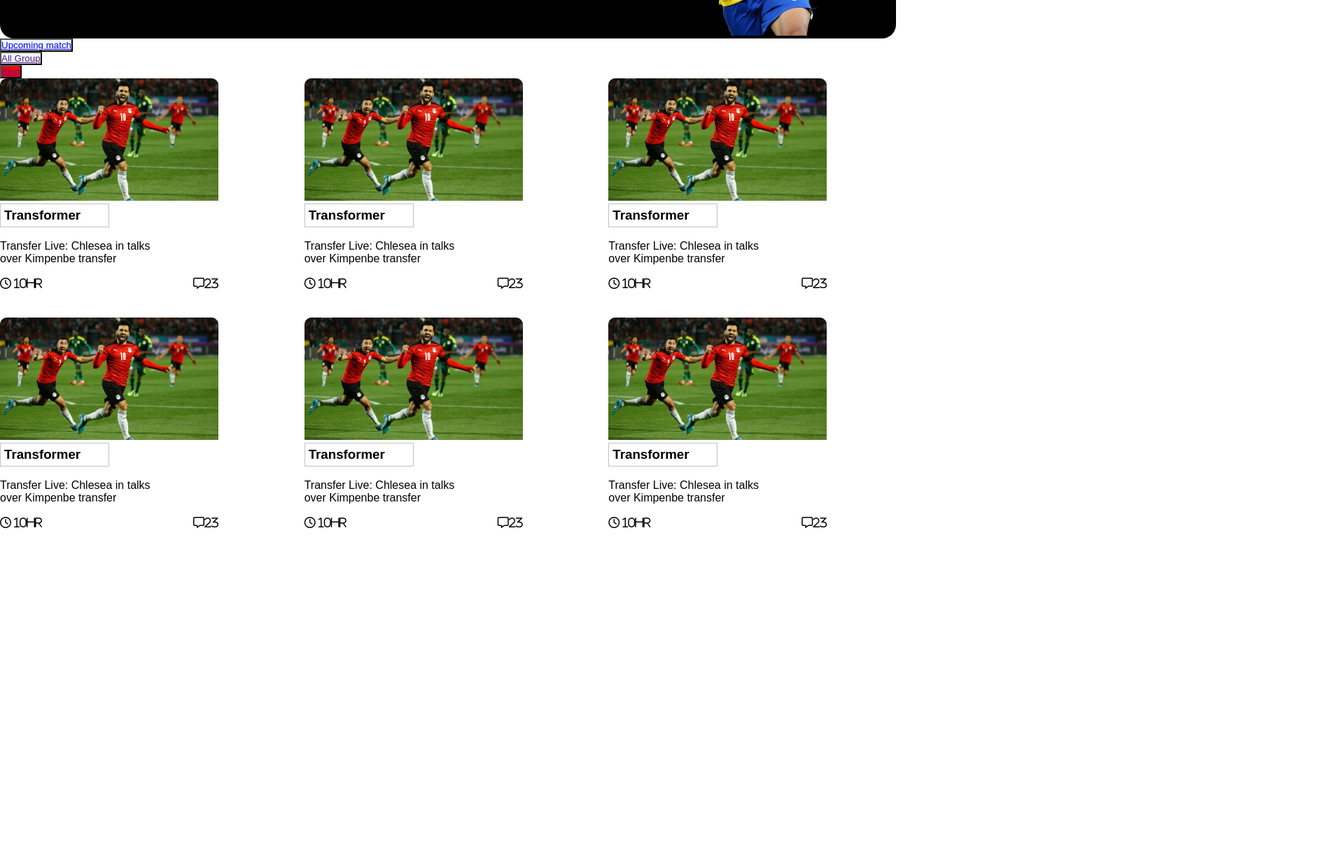
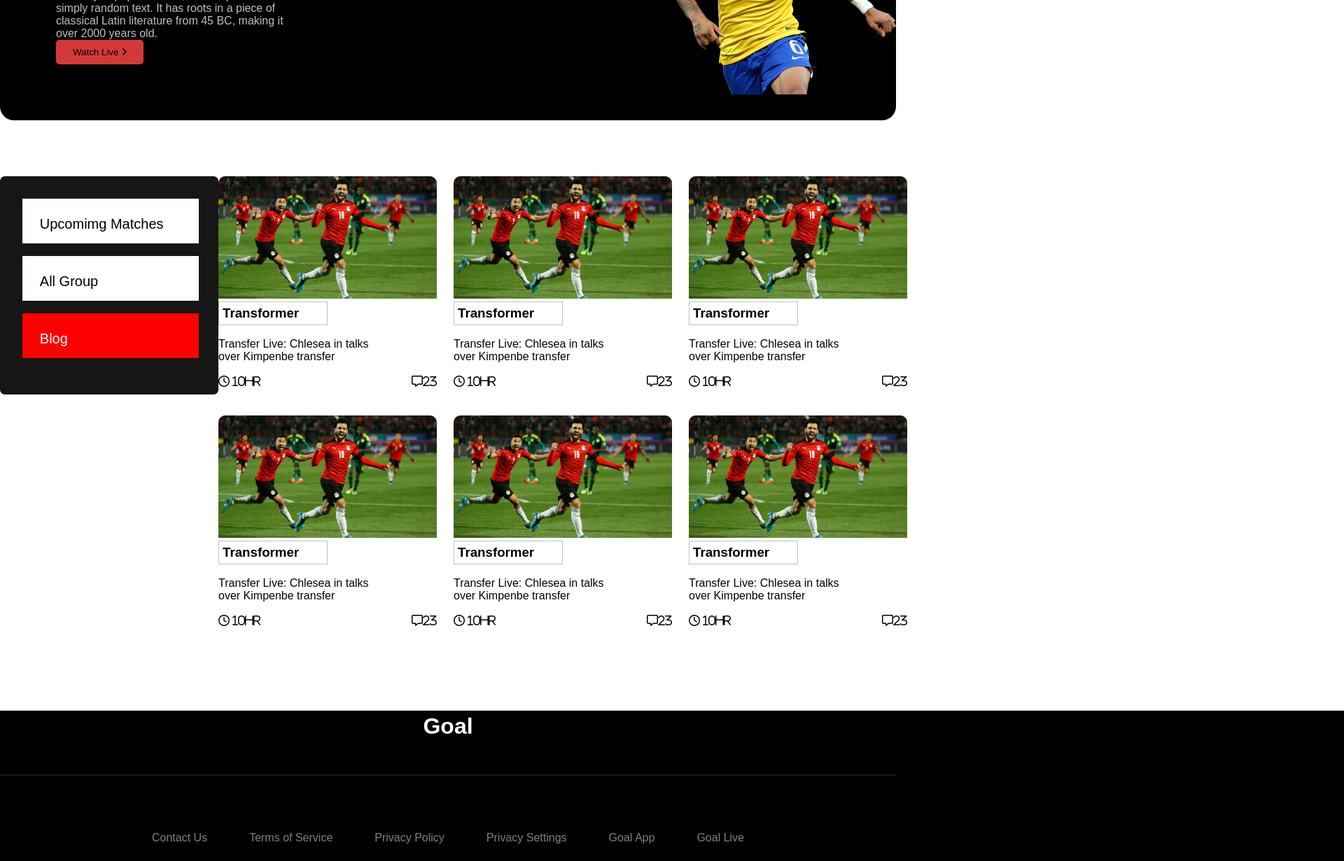
Before and after one commit to shahadot99999/world-cup-main, a plain HTML site: page index.html in a window 1280 px wide. Shown: the part 289-1520 px from the top of the page at 70% size, 1920 px wide, since content can reach past the window. Before the commit the page ends 1085 px from the top, so only its background shows below. Drawn offline with Linux system fonts and the light colour scheme.

Commit message:
5th edition

```diff
--- a/index.html
+++ b/index.html
@@ -15,38 +15,69 @@
 
 
 <body>
-    <!-- header start  -->
-
-    <header class="container">
-        <div class="header-tittle">
-            <h1>The Greatest
-                show on the
-                earth</h1>
+    <!-- header start -->
+    <header class="banner">
+        <div class="header-description">
+            <h1>The Greatest show on the earth</h1>
             <p>Contrary to popular belief, Lorem Ipsum is not simply
-
-                random text. It has roots in a piece of classical Latin literature
-                from 45 BC, making it over 2000 years old</p>
-            <a class="btn" target="_blank" href="#"> Watch Live <i class="fa-solid fa-angle-right"></i></a>
+                random text. It has roots in a piece of classical Latin literature from 45 BC, making it over 2000 years
+                old.</p>
+            <button class="button watch-live">
+                <span>
+                    <a href="#">Watch Live</a>
+                </span>
+                <span><i class="fa-solid fa-angle-right"></i></span>
+            </button>
         </div>
-        <div>
-            <img src="assets/Banner Image.png" alt="">
+        <div class="header-image">
+            <img src="./assets/Banner Image.png" alt="">
         </div>
     </header>
+    <!-- header end -->
+    <!-- Main start  -->
 
-    <main>
+    <main id="main">
 
-        <div class="container-1">
-            <button class="white-button"><a href="#">Upcoming match</a> </button><br>
-            <button class="white-button"><a href="">All Group</a></button><br>
-            <button class="red-button"><a href="">Blog</a> </button>
+        <div class="player-container">
+            <section class="Player-livecastarea">
+
+                <div class="players-1">
+
+                    <ul>
+                        <li><a href="#" class="upcoming">Upcomimg Matches</a></li>
+                        <br>
+                        <li><a href="#" class="upcoming">All Group</a></li><br>
+                        <li><a href="#" class="active">Blog</a></li>
+                    </ul>
                 </div>
 
 
 
 
+                <!-- <div class="player-live-item">
+                    <article class="Player-single-live">
+                        <img src="assets/Blog Image.png" alt="">
+
+                        <div class="player-single-blog-tittle">
+                            <a href="#" target="_blank" class="transfer">Transfer</a>
+                            <h4>Transfer Live: Chlesea in talks over Kimpenbe transfer</h4>
+                        </div>
+                        <div class="Player-single-blog-icons d-flex">
+                            <p>
+                                <i class="fa-regular fa-clock"></i>
+                                <span>10hr</span>
+                            </p>
+                            <p>
+                                <i class="fa-regular fa-message"></i>
+                                <span>23</span>
+                            </p>
+
+                        </div>
 
 
-        <section class="player-container">
+                    </article>
+                </div> -->
+
                 <div class="players">
                     <div class="player">
                         <div class="player-image">
@@ -209,14 +240,36 @@
                             </div>
                         </div>
                     </div>
+                </div>
+
+            </section>
+        </div>
+
+    </main>
+    <!-- Main End  -->
+
+    <footer>
+        <div class="footer-wrapper">
+            <h1>Goal</h1>
+            <hr>
+            <div class="footer-menu">
+                <a href="#">Contact Us</a>
+                <a href="#">Terms of Service</a>
+                <a href="#">Privacy Policy</a>
+                <a href="#">Privacy Settings</a>
+                <a href="#">Goal App</a>
+                <a href="#">Goal Live</a>
+            </div>
+            <div class="social-icon">
+                <span><a href="https://www.facebook.com"><i class="fa-brands fa-facebook"></i></a></span>
+                <span><a href="https://www.instagram.com"><i class=" fa-brands fa-instagram"></i></a></span>
+                <span><a href="https://www.linkedin.com"><i class=" fa-brands fa-linkedin"></i></a></span>
+
+            </div>
+        </div>
+    </footer>
 
 
-
-        </section>
-
-    </main>
-
-    <!-- header End  -->
 
 </body>
 
--- a/styles/style.css
+++ b/styles/style.css
@@ -11,29 +11,50 @@
 /* Common style or utilities  */
 body {
     font-family: 'Poppins', sans-serif;
-    background: #ffffff;
-
-}
-
-.container {
-    display: flex;
-    background-color: black;
-    color: white;
-    border-radius: 20px;
+    background-color: #fff;
+    color: #000;
+    max-width: 1280px;
+    margin: 0 auto;
+    padding: 0;
 
 
 }
 
-/* h1 {
+/* Banner Style */
+header {
+    display: flex;
+    justify-content: space-between;
+    align-items: center;
+    background-color: black;
     color: white;
-} */
+    margin: 50px 0px 0px 0px;
+    border-radius: 20px;
+}
+
+.header-description {
+    width: 40%;
+    padding: 80px;
+}
+
+.header-description h1 {
+    font-size: 42px;
+    margin: 0px;
+}
+
+.header-description p {
+    color: rgb(192, 192, 192);
+}
+
 
 /* Button Create  */
-.btn {
-    text-decoration: none;
-    background-image: red;
-    padding: 10px 40px;
+
+.button,
+.watch-live,
+.view-all {
+    border: none;
     border-radius: 5px;
+    background-color: rgb(211, 57, 57);
+    padding: 10px 24px;
 }
 
 /* main section start  */
@@ -54,12 +75,64 @@ container-1 {
 }
 
 /* Plyer show  grid sytem start  */
+player-container {
+    display: flex;
+    align-items: stretch;
+    height: 300px;
+
+}
+
+a {
+    text-decoration: none;
+    color: #000;
+    display: inline-block;
+}
+
+li {
+    list-style: none;
+}
+
+.Player-livecastarea {
+    display: flex;
+    justify-content: space-between;
+    margin: 5em 0;
+
+}
+
+.players-1 {
+    background: #161616;
+    color: #fff;
+    padding: 2em;
+    border-radius: 7px;
+    width: 312px;
+    height: 312px;
+
+}
 
 .players {
     display: grid;
     grid-template-columns: repeat(3, 1fr);
     grid-column-gap: 24px;
 }
+
+.upcoming {
+    background-color: white;
+    width: 252px;
+    height: 64px;
+    padding: 10%;
+    font-size: 20px;
+}
+
+.active {
+    background-color: red;
+    color: white;
+    width: 252px;
+    height: 64px;
+    padding: 10%;
+    font-size: 20px;
+}
+
+
 
 .player {
     width: 312px;
@@ -87,3 +160,47 @@ h3 {
 }
 
 /* Plyer show  grid sytem end  */
+
+/* Footer Start  */
+
+footer {
+    background: #000000;
+    margin: 0 -9999rem;
+    padding: 0.25rem 9999rem;
+}
+
+.footer-wrapper {
+    /* background-color: aqua; */
+    margin: 0 auto;
+    color: white;
+    text-align: center;
+}
+
+footer a {
+    color: gray;
+}
+
+hr {
+    margin: 50px 0px;
+    border: 1px solid rgba(255, 255, 255, 0.1);
+}
+
+.footer-menu {
+    display: flex;
+    justify-content: center;
+}
+
+.footer-menu a {
+    margin: 30px;
+}
+
+.social-icon {
+    margin: 0 auto;
+    width: 20%;
+    font-size: 32px;
+    /* margin: 30px 0px; */
+    display: flex;
+    justify-content: space-between;
+}
+
+/* Footer End  */
```
Lines whose indentation alone changed are shown as unchanged.
